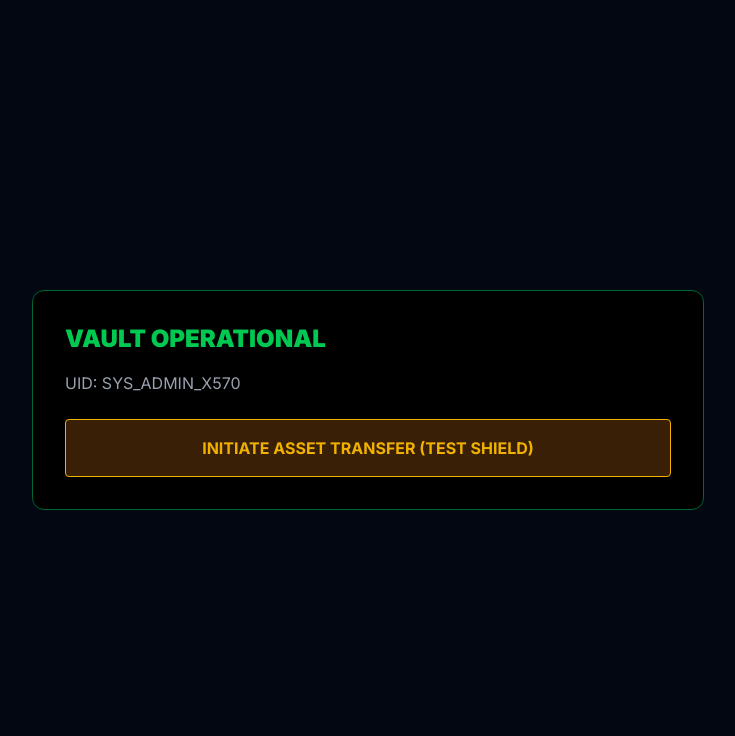
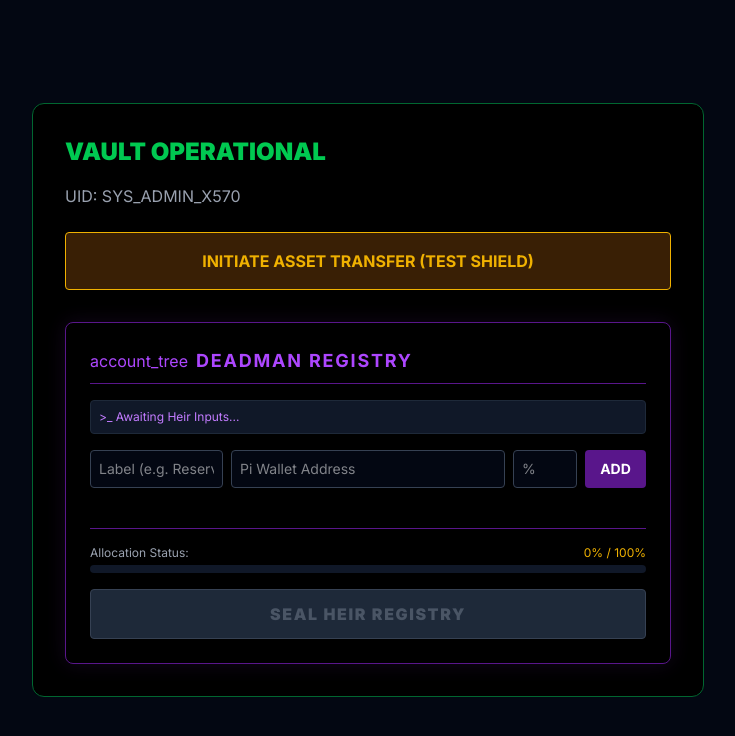
Before and after one commit to PinoyQ8/bazaar-republic-alpha, a Next.js app: page / in a window 1280 px wide. Both pictures are taken after a click on the button "CONNECT PI WALLET". Shown: the top 736 px of the page, without its empty margins (272-1007 px from the left). Built offline with nearby package versions, Linux system fonts and the light colour scheme.

Commit message:
STABLE: Heir Registry UI integrated and Tribunal Sector isolated

```diff
--- /dev/null
+++ b/app/api/registry-heir/route.ts
@@ -0,0 +1,47 @@
+import { db } from '@vercel/postgres';
+import { NextResponse } from 'next/server';
+
+export async function POST(request: Request) {
+  // Obtain a dedicated client from the pool
+  const client = await db.connect();
+
+  try {
+    const { citizen_uid, heirs } = await request.json();
+
+    if (!citizen_uid || !heirs || heirs.length === 0) {
+      return NextResponse.json({ message: "FAULT: Incomplete Heir Payload" }, { status: 400 });
+    }
+
+    // PHASE 1: OPEN TRANSACTION
+    await client.sql`BEGIN`;
+
+    // PHASE 2: PURGE EXISTING DATA (The Clean Slate)
+    await client.sql`
+      DELETE FROM heir_registry
+      WHERE citizen_uid = ${citizen_uid}
+    `;
+
+    // PHASE 3: SEQUENTIAL INJECTION
+    // We loop through the array and execute individual prepared statements
+    for (const heir of heirs) {
+      await client.sql`
+        INSERT INTO heir_registry (citizen_uid, heir_label, heir_wallet_address, allocation_percentage)
+        VALUES (${citizen_uid}, ${heir.label}, ${heir.address}, ${heir.percent})
+      `;
+    }
+
+    // PHASE 4: SEAL THE TRANSACTION
+    await client.sql`COMMIT`;
+
+    return NextResponse.json({ message: "HEIR REGISTRY SEALED" }, { status: 200 });
+
+  } catch (error: any) {
+    // CRITICAL: Rollback if any part of the chain fractures
+    await client.sql`ROLLBACK`;
+    console.error("VAULT_FORGE_ERROR:", error.message);
+    return NextResponse.json({ message: `VAULT ERROR: ${error.message}` }, { status: 500 });
+  } finally {
+    // Release the client back to the MESH pool
+    client.release();
+  }
+}
--- /dev/null
+++ b/app/components/HeirRegistryConsole.tsx
@@ -0,0 +1,158 @@
+"use client";
+
+import { useState } from 'react';
+
+interface Heir {
+  label: string;
+  address: string;
+  percent: number;
+}
+
+export default function HeirRegistryConsole({ citizenUID }: { citizenUID: string }) {
+  const [heirs, setHeirs] = useState<Heir[]>([]);
+  const [labelInput, setLabelInput] = useState('');
+  const [addressInput, setAddressInput] = useState('');
+  const [percentInput, setPercentInput] = useState<number | ''>('');
+
+  const [consoleLog, setConsoleLog] = useState("Awaiting Heir Inputs...");
+  const [isProcessing, setIsProcessing] = useState(false);
+
+  // MATHEMATICAL LOCK: Calculate current total allocation
+  const totalAllocation = heirs.reduce((sum, heir) => sum + heir.percent, 0);
+
+  const addHeir = () => {
+    if (!labelInput || !addressInput || !percentInput) {
+      setConsoleLog("FAULT: All fields required to register an heir.");
+      return;
+    }
+
+    const percentNum = Number(percentInput);
+    if (totalAllocation + percentNum > 100) {
+      setConsoleLog(`FAULT: Allocation exceeds 100%. Current total: ${totalAllocation}%`);
+      return;
+    }
+
+    setHeirs([...heirs, { label: labelInput, address: addressInput, percent: percentNum }]);
+    setLabelInput('');
+    setAddressInput('');
+    setPercentInput('');
+    setConsoleLog(`Heir [${labelInput}] temporarily stored in RAM.`);
+  };
+
+  const removeHeir = (index: number) => {
+    const updatedHeirs = heirs.filter((_, i) => i !== index);
+    setHeirs(updatedHeirs);
+    setConsoleLog("Heir purged from RAM.");
+  };
+
+  const executeRegistrySeal = async () => {
+    if (totalAllocation !== 100) {
+      setConsoleLog(`ADJUDICATOR BLOCK: Total allocation must equal exactly 100%. Currently at ${totalAllocation}%.`);
+      return;
+    }
+
+    setIsProcessing(true);
+    setConsoleLog("Transmitting Heir Matrix to Vercel Vault...");
+
+    try {
+      const response = await fetch('/api/register-heir', {
+        method: 'POST',
+        headers: { 'Content-Type': 'application/json' },
+        body: JSON.stringify({ citizen_uid: citizenUID, heirs }),
+      });
+
+      if (response.ok) {
+        setConsoleLog("VAULT CONFIRMED: Heir Registry permanently sealed.");
+        // Optional: clear the form after successful save
+      } else {
+        const errorData = await response.json();
+        setConsoleLog(`FORGE FAILED: ${errorData.message}`);
+      }
+    } catch (error) {
+      setConsoleLog("NETWORK FAULT: Vault unreachable.");
+    } finally {
+      setIsProcessing(false);
+    }
+  };
+
+  return (
+    <div className="w-full mt-8 border border-purple-900 bg-black p-6 rounded-lg shadow-[0_0_20px_rgba(88,28,135,0.2)] font-mono">
+      <div className="flex items-center gap-2 mb-4 text-purple-500 border-b border-purple-900 pb-2">
+        <span className="material-icons">account_tree</span>
+        <h3 className="text-lg font-bold uppercase tracking-widest">Deadman Registry</h3>
+      </div>
+
+      <div className="mb-4 text-xs text-purple-400 bg-gray-900 p-2 rounded border border-gray-800">
+        {">_"} {consoleLog}
+      </div>
+
+      {/* INPUT MATRIX */}
+      <div className="grid grid-cols-1 md:grid-cols-4 gap-2 mb-4">
+        <input
+          type="text" placeholder="Label (e.g. Reserve 1)"
+          className="bg-gray-950 border border-gray-700 text-white p-2 rounded text-sm focus:border-purple-500 outline-none md:col-span-1"
+          value={labelInput} onChange={(e) => setLabelInput(e.target.value)}
+        />
+        <input
+          type="text" placeholder="Pi Wallet Address"
+          className="bg-gray-950 border border-gray-700 text-white p-2 rounded text-sm focus:border-purple-500 outline-none md:col-span-2"
+          value={addressInput} onChange={(e) => setAddressInput(e.target.value)}
+        />
+        <div className="flex gap-2 md:col-span-1">
+          <input
+            type="number" placeholder="%" max="100" min="1"
+            className="w-16 bg-gray-950 border border-gray-700 text-white p-2 rounded text-sm focus:border-purple-500 outline-none"
+            value={percentInput} onChange={(e) => setPercentInput(e.target.value === '' ? '' : Number(e.target.value))}
+          />
+          <button onClick={addHeir} className="flex-1 bg-purple-900 hover:bg-purple-800 text-white font-bold rounded text-sm">
+            ADD
+          </button>
+        </div>
+      </div>
+
+      {/* HEIR LIST IN RAM */}
+      <div className="mb-4 flex flex-col gap-2">
+        {heirs.map((heir, index) => (
+          <div key={index} className="flex justify-between items-center bg-gray-900 border border-purple-900/50 p-2 rounded text-sm text-gray-300">
+            <div>
+              <span className="text-purple-400 font-bold">[{heir.percent}%]</span> {heir.label} <br/>
+              <span className="text-xs text-gray-500">{heir.address}</span>
+            </div>
+            <button onClick={() => removeHeir(index)} className="text-red-500 hover:text-red-400 font-bold px-2">
+              X
+            </button>
+          </div>
+        ))}
+      </div>
+
+      {/* ALLOCATION BAR & SEAL TRIGGER */}
+      <div className="mt-6 border-t border-purple-900 pt-4 flex flex-col items-center">
+        <div className="w-full flex justify-between text-xs mb-1 text-gray-400">
+          <span>Allocation Status:</span>
+          <span className={totalAllocation === 100 ? "text-green-500 font-bold" : "text-yellow-500"}>
+            {totalAllocation}% / 100%
+          </span>
+        </div>
+
+        <div className="w-full bg-gray-900 h-2 rounded mb-4 overflow-hidden flex">
+          {heirs.map((heir, index) => (
+            <div key={index} style={{ width: `${heir.percent}%` }} className="h-full bg-purple-600 border-r border-black" />
+          ))}
+        </div>
+
+        <button
+          onClick={executeRegistrySeal}
+          disabled={isProcessing || totalAllocation !== 100}
+          className={`w-full py-3 font-black uppercase tracking-widest rounded transition-all ${
+            totalAllocation === 100
+              ? 'bg-purple-700 hover:bg-purple-600 text-white border border-purple-400 shadow-[0_0_15px_rgba(147,51,234,0.4)]'
+              : 'bg-gray-800 text-gray-600 cursor-not-allowed border border-gray-700'
+          }`}
+        >
+          {isProcessing ? 'Forging Registry...' : 'Seal Heir Registry'}
+        </button>
+      </div>
+
+    </div>
+  );
+}
--- a/app/page.tsx
+++ b/app/page.tsx
@@ -4,6 +4,7 @@
 import TribunalRecoveryBridge from './components/TribunalRecoveryBridge';
 import { useState, useEffect, useRef } from 'react';
 import Image from 'next/image';
+import HeirRegistryConsole from './components/HeirRegistryConsole';
 
 // --- TYPE-2 DEFENSE: TYPESCRIPT ADJUDICATOR SHIELD ---
 declare global {
@@ -154,16 +155,21 @@ export default function RepublicMasterNode() {
 
   if (currentPhase === 'OPERATIONAL') {
     return (
-      <div className="flex flex-col items-center justify-center min-h-screen bg-gray-950 px-4 font-mono">
+      <div className="flex flex-col items-center justify-center min-h-screen bg-gray-950 px-4 py-10 font-mono">
         <div className="w-full max-w-2xl p-8 border border-green-800 bg-black rounded-xl">
           <h2 className="text-2xl font-black text-green-500 uppercase mb-4">Vault Operational</h2>
           <p className="text-gray-400 mb-6 font-xs">UID: {citizenUID}</p>
+
           <button
             onClick={() => setCurrentPhase('INTERCEPT')}
             className="w-full py-4 bg-yellow-900/50 hover:bg-yellow-900 text-yellow-500 font-bold border border-yellow-500 rounded uppercase"
           >
             Initiate Asset Transfer (Test Shield)
           </button>
+
+          {/* THE NEW HEIR CONSOLE INJECTED HERE */}
+          <HeirRegistryConsole citizenUID={citizenUID || ""} />
+
         </div>
       </div>
     );
--- a/app/recovery/page.tsx
+++ b/app/recovery/page.tsx
@@ -1,13 +1,18 @@
 "use client";
 
 import { useState } from 'react';
-import { useRouter } from 'next/navigation';
+import { useRouter, useSearchParams } from 'next/navigation';
 
 type RecoveryPhase = 'TRIBUNAL_SELECT' | 'CRYPTOGRAPHIC_CHALLENGE' | 'RESOLUTION';
 type RecoveryVector = 'PIONEER_RECLAIM' | 'HEIR_TRANSFER' | null;
 
-export default function TribunalRecoveryBridge() {
+// The main logic wrapper
+function TribunalLogic() {
   const router = useRouter();
+  const searchParams = useSearchParams();
+
+  // Extract the UID from the URL (e.g., /recovery?uid=XYZ123)
+  const citizenUID = searchParams.get('uid');
 
   // --- STATE MACHINE ---
   const [phase, setPhase] = useState<RecoveryPhase>('TRIBUNAL_SELECT');
```
